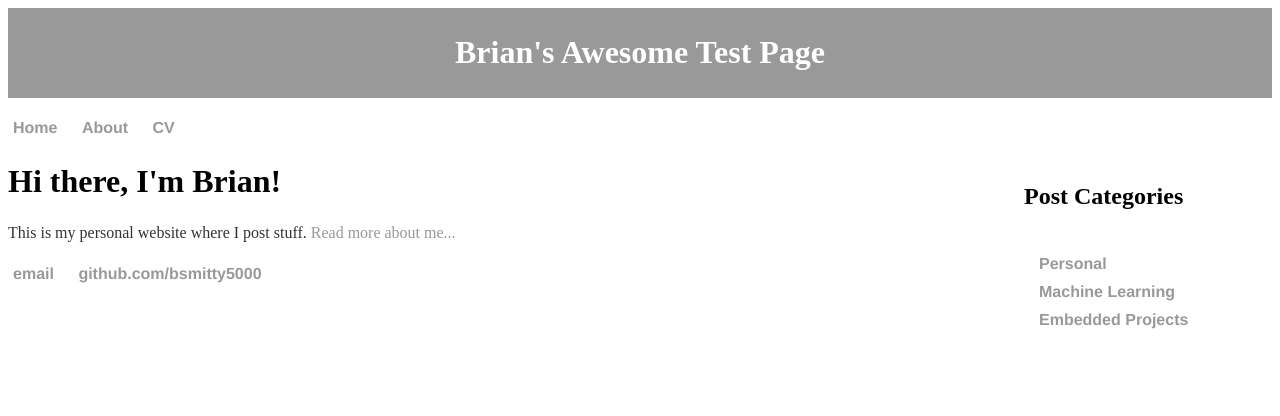
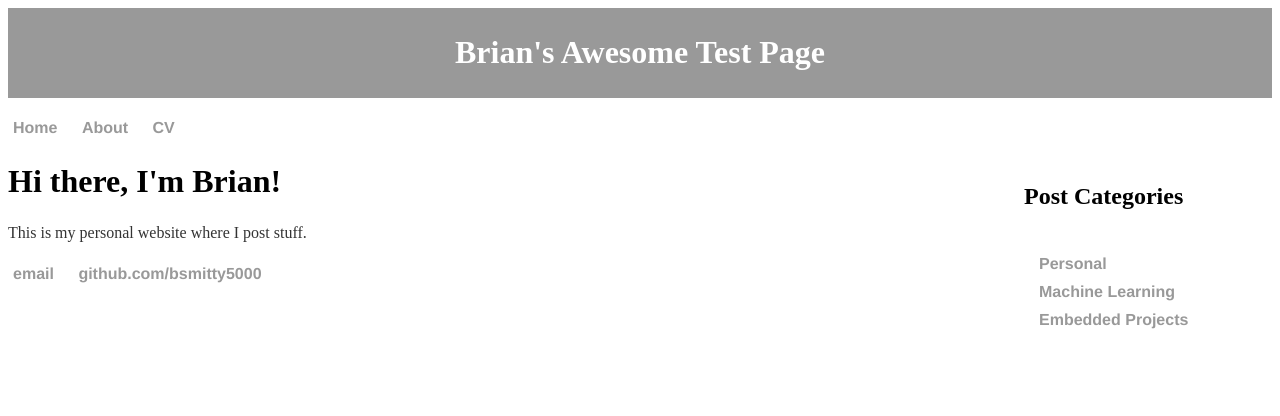
Before and after one commit to bsmitty5000/bsmitty5000.github.io, a Jekyll site: the page built from index.html, in a window 1280 px wide. Shown: the top 416 px of the page. Built offline with Jekyll 4.4.1, drawn with Linux system fonts in a browser that asks for light colours.

Commit message:
Update index.html

```diff
--- a/index.html
+++ b/index.html
@@ -1,9 +1,9 @@
 ---
 layout: default
-title: I believe in you!
+title: The greatest site in the world
 description: A blog about hardware programming, machine learning, and embedded development
 ---
 <div class="blurb">
 	<h1>Hi there, I'm Brian!</h1>
-	<p>This is my personal website where I post stuff.<a href="/about"> Read more about me...</a></p>
+	<p>This is my personal website where I post stuff.</p>
 </div><!-- /.blurb -->
```
